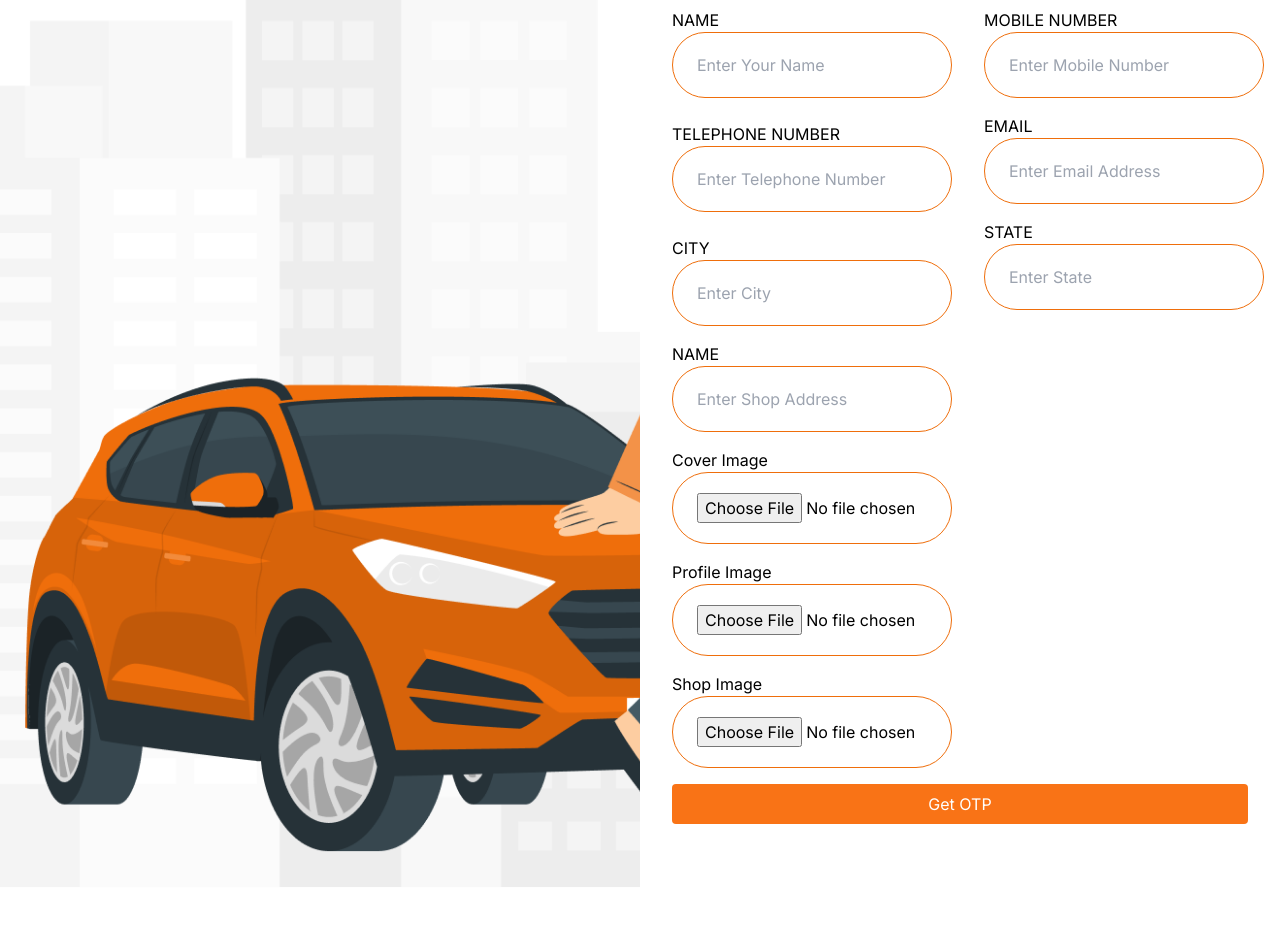
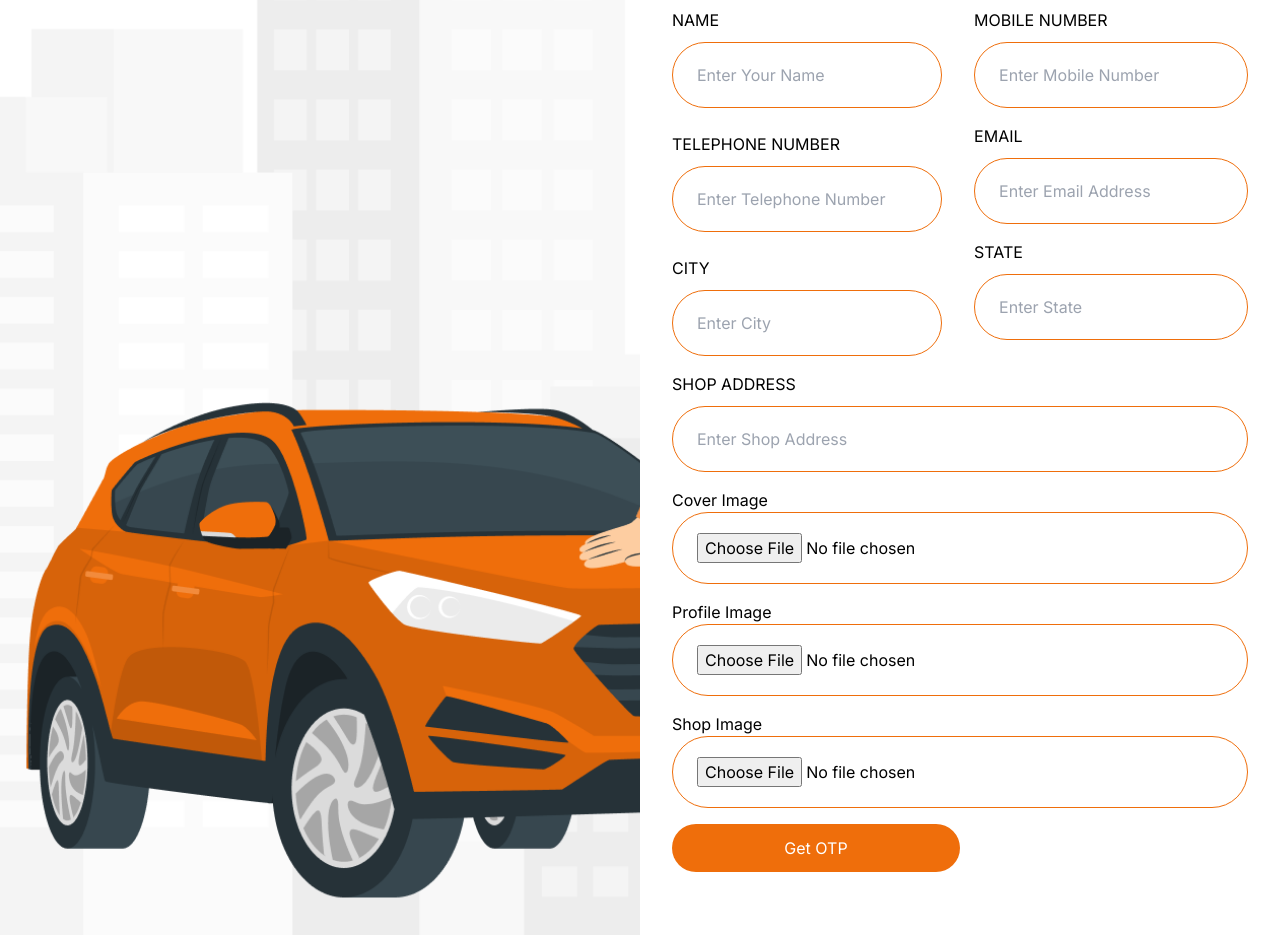
Before and after one commit to CodePriyansh/car_dealer2, a Next.js app: page /signup in a window 1280 px wide. Shown: the part 160-1096 px from the top of the page. Before the commit the page ends 1048 px from the top, so only its background shows below. Built offline with nearby package versions, Linux system fonts and the light colour scheme.

Commit message:
fix style

```diff
--- /dev/null
+++ b/src/components/Button/page.tsx
@@ -0,0 +1,16 @@
+import React from 'react';
+
+interface ButtonProps {
+  text: string;
+  className:string
+}
+
+const Button: React.FC<ButtonProps> = ({ text,className }) => {
+  return (
+    <div>
+      <button className={`bg-primary rounded-[30px] p-3 text-white text-base ${className}`}>{text}</button>
+    </div>
+  );
+}
+
+export default Button;
--- a/src/components/SignUp/SignupForm.tsx
+++ b/src/components/SignUp/SignupForm.tsx
@@ -15,6 +15,7 @@ import axios from "axios";
 import { useState } from "react";
 import styles from "./styles.module.css";
 import Image from "next/image"; // Import Image from next/image
+import Button from "../Button/page";
 
 const schema = yup.object().shape({
   name: yup.string().required("Name is required"),
@@ -183,7 +184,7 @@ export default function SignupForm() {
               </div>
 
               <div className={styles.field_wrapper}>
-                <label className={styles.label_Style}>name</label>
+                <label className={styles.label_Style}>shop address</label>
                 <Field
                   name="shopAddress"
                   placeholder="Enter Shop Address"
@@ -247,14 +248,15 @@ export default function SignupForm() {
                   className="text-red-500 text-sm"
                 />
               </div>
-
+{/*
               <button
                 type="submit"
                 className="w-full p-2 bg-orange-500 text-white rounded"
                 disabled={isSubmitting}
               >
                 {loading ? "Loading..." : "Get OTP"}
-              </button>
+              </button> */}
+              <Button text="Get OTP" className="w-1/2"/>
             </Form>
           )}
         </Formik>
--- a/src/components/SignUp/styles.module.css
+++ b/src/components/SignUp/styles.module.css
@@ -14,14 +14,14 @@
     @apply text-primary text-48 pb-8;
 }
 .field_style{
-    @apply py-5 px-6 border border-primary rounded-[50px] w-[280px]
+    @apply py-5 px-6 border border-primary rounded-[50px] w-[280px] w-full
 }
 .label_Style{
-    @apply text-base text-black uppercase;
+    @apply text-base text-black uppercase pb-[10px];
 }
 .signup_img{
     @apply w-[80%] ;
 }
 .field_wrapper{
-    @apply flex flex-col;
+    @apply flex flex-col w-full;
 }
```
